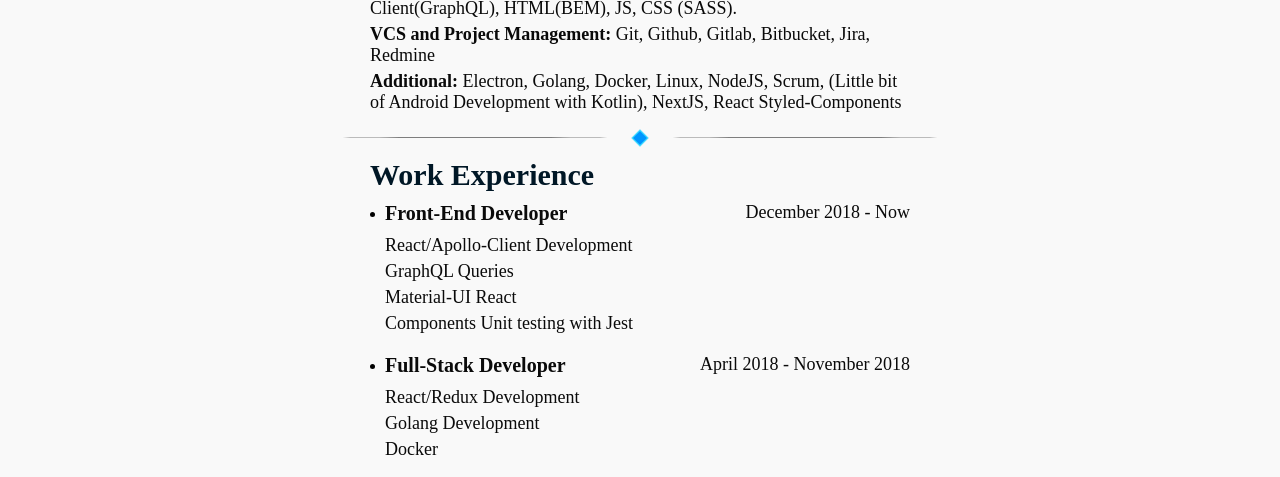
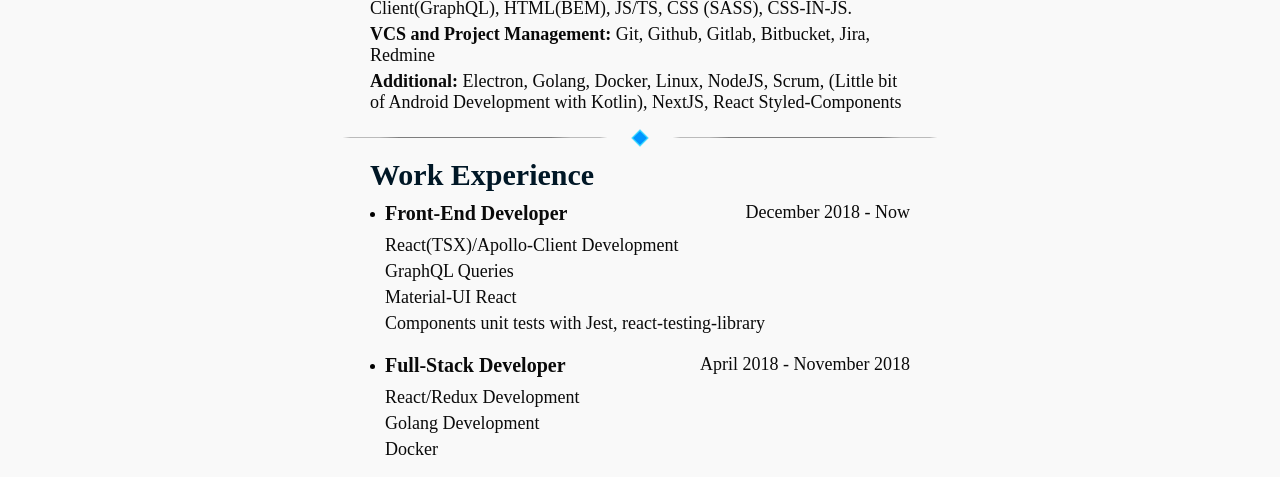
Before and after one commit to dima24kmagic/CV, a website: page index.html in a window 1280 px wide. Shown: the part 564-1041 px from the top of the page. Drawn offline with Linux system fonts and the light colour scheme.

Commit message:
feat(update)

```diff
--- a/index.html
+++ b/index.html
@@ -43,7 +43,7 @@
 	<div class='skills w-70 block'>
 		<div class='block-name'>Skills</div>
 		<div class='skills__skill'>
-			<span class='bold'>Main Stack: </span>React, Material-UI, Redux(Thunk, Sagas)/Apollo Client(GraphQL), HTML(BEM), JS, CSS (SASS).
+			<span class='bold'>Main Stack: </span>React, Jest, Material-UI, Redux(Thunk, Sagas)/Apollo Client(GraphQL), HTML(BEM), JS/TS, CSS (SASS), CSS-IN-JS.
 		</div>
 		<div class='skills__skill'>
 		</div>
@@ -73,10 +73,10 @@
 			</div>
 
 			<div class='work__abilities'>
-				<div>React/Apollo-Client Development</div>
+				<div>React(TSX)/Apollo-Client Development</div>
 				<div>GraphQL Queries</div>
 				<div>Material-UI React</div>
-				<div>Components Unit testing with Jest</div>
+				<div>Components unit tests with Jest, react-testing-library</div>
 			</div>
 
 		</div>
```
